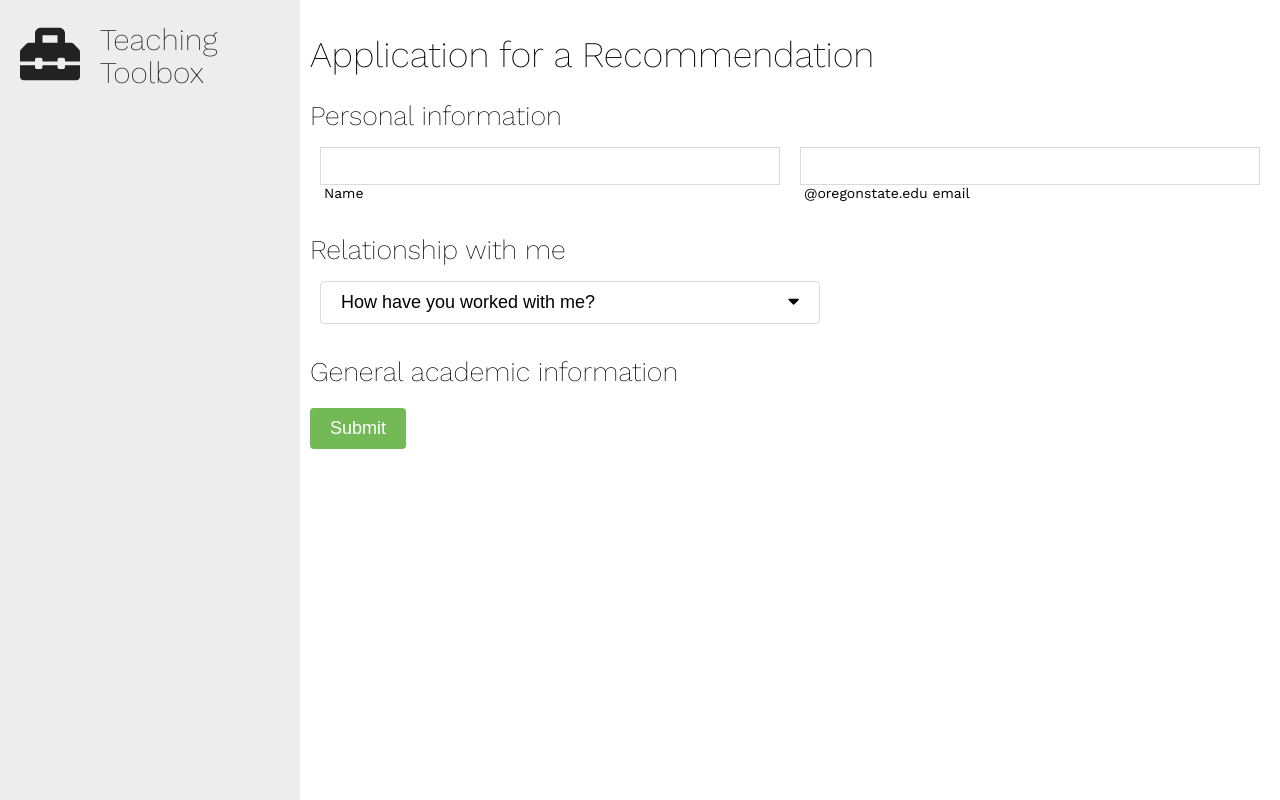
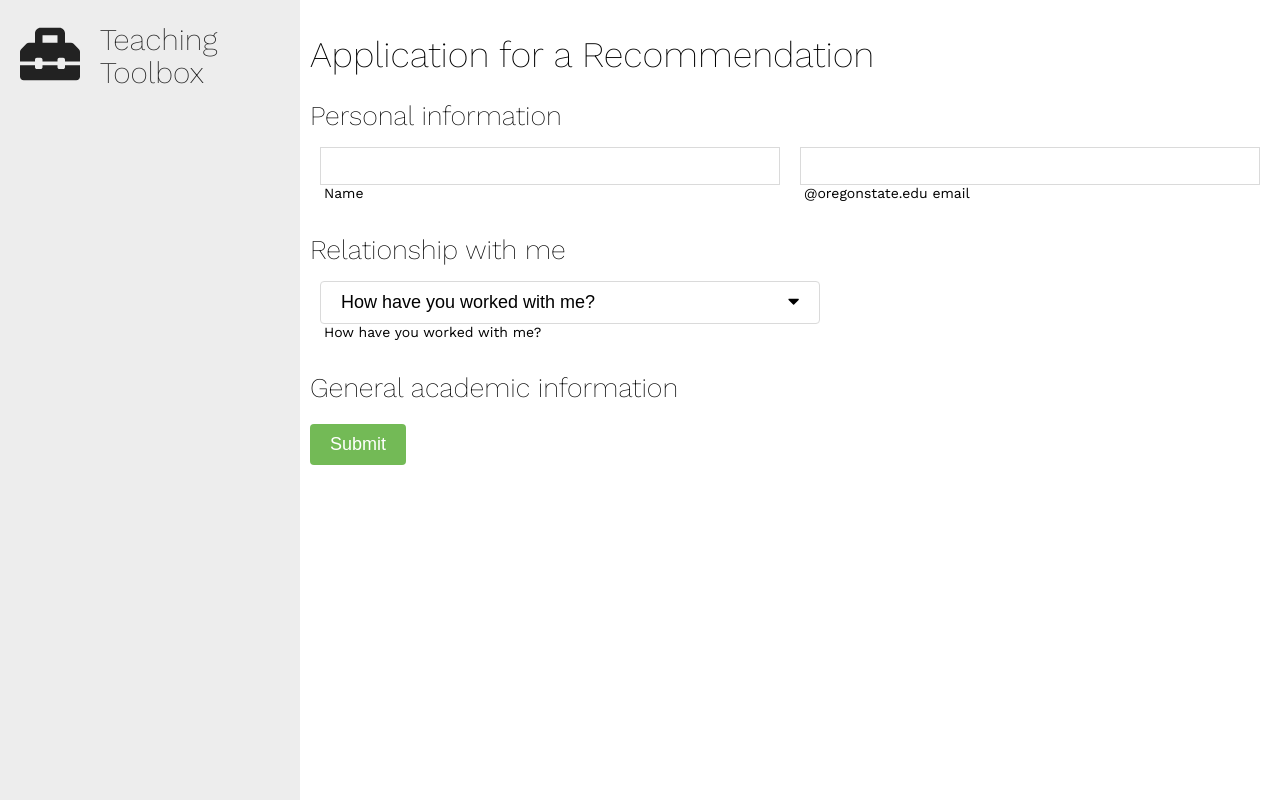
Before and after one commit to robwhess/teaching-toolbox, a Next.js app: page /recommendations in a window 1280 px wide. Built offline with nearby package versions, Linux system fonts and the light colour scheme.

Commit message:
Factor label out of input element to allow consistent labeling.

```diff
--- a/components/DropdownSelect.js
+++ b/components/LabeledDropdownSelect.js
@@ -1,5 +1,5 @@
 /*
- * Dropdown select component.
+ * Labeled ropdown select component with pretty good WAI-ARIA/keyboard support.
  */
 
 import React, { useState, useRef } from 'react';
@@ -8,7 +8,8 @@ import styled from '@emotion/styled';
 import { FontAwesomeIcon } from '@fortawesome/react-fontawesome';
 import { faCaretDown } from '@fortawesome/free-solid-svg-icons';
 
-import Button from '../components/Button';
+import Button from './Button';
+import LabeledInputElement from './LabeledInputElement';
 import generateID from '../lib/generateID';
 import useOutsideClickListener from '../lib/useOutsideClickListener';
 import { color } from '../theme';
@@ -49,7 +50,7 @@ const DropdownButton = styled(Button)`
   }
 `;
 
-const DropdownLabel = styled.div`
+const DropdownText = styled.div`
   display: block;
   margin-right: 20px;
   white-space: nowrap;
@@ -196,6 +197,7 @@ function DropdownSelect({ label, options }) {
   useOutsideClickListener(dropdownContainerRef, closeDropdown);
 
   return (
+    <LabeledInputElement label={label} htmlFor={id}>
       <DropdownContainer ref={dropdownContainerRef}>
         <DropdownButton
           id={id}
@@ -206,7 +208,7 @@ function DropdownSelect({ label, options }) {
           onClick={handleDropDownButtonClick}
           onKeyDown={handleDropdownButtonKeydown}
         >
-        <DropdownLabel>{(options[selectionIdx] && options[selectionIdx].label) || label}</DropdownLabel>
+          <DropdownText>{(options[selectionIdx] && options[selectionIdx].label) || label}</DropdownText>
           <DropdownArrow isExpanded={isExpanded}><FontAwesomeIcon icon={faCaretDown} /></DropdownArrow>
         </DropdownButton>
         <DropdownMenu role="menu" aria-labelledby={id} isExpanded={isExpanded}>
@@ -224,6 +226,7 @@ function DropdownSelect({ label, options }) {
           ))}
         </DropdownMenu>
       </DropdownContainer>
+    </LabeledInputElement>
   );
 }
 
--- /dev/null
+++ b/components/LabeledInputElement.js
@@ -0,0 +1,32 @@
+/*
+ * An input component with a little label below it.
+ */
+
+import React from 'react';
+import PropTypes from 'prop-types';
+import styled from '@emotion/styled';
+
+import { size } from '../theme';
+
+const Label = styled.label`
+  padding-left: 4px;
+  display: block;
+  font-size: ${size.font.small}px;
+`;
+
+function LabeledInputElement({ label, htmlFor, children }) {
+  return (
+    <div>
+      {children}
+      <Label htmlFor={htmlFor}>{label}</Label>
+    </div>
+  );
+}
+
+LabeledInputElement.propTypes = {
+  label: PropTypes.string.isRequired,
+  children: PropTypes.node.isRequired,
+  htmlFor: PropTypes.string
+};
+
+export default LabeledInputElement;
--- a/components/LabeledTextInput.js
+++ b/components/LabeledTextInput.js
@@ -6,8 +6,9 @@ import React from 'react';
 import PropTypes from 'prop-types';
 import styled from '@emotion/styled';
 
+import LabeledInputElement from './LabeledInputElement';
+import generateID from '../lib/generateID';
 import { color, size } from '../theme';
-import generateID from '../lib/generateID';
 
 const Input = styled.input`
   font-size: ${size.font.large}px;
@@ -22,19 +23,12 @@ const Input = styled.input`
   }
 `;
 
-const Label = styled.label`
-  padding-left: 4px;
-  display: block;
-  font-size: ${size.font.small}px;
-`;
-
 function LabeledTextInput({ label, value, onChange, ...rest }) {
   const id = generateID('input');
   return (
-    <div>
-      <Input id={id} value={value} onChange={onChange} {...rest} />
-      <Label htmlFor={id}>{label}</Label>
-    </div>
+    <LabeledInputElement label={label} htmlFor={id}>
+      <Input type="text" id={id} value={value} onChange={onChange} {...rest} />
+    </LabeledInputElement>
   );
 }
 
--- a/components/Layout.js
+++ b/components/Layout.js
@@ -6,8 +6,8 @@ import React from 'react';
 import styled from '@emotion/styled';
 import { Global, css } from '@emotion/core';
 
+import Sidebar from './Sidebar';
 import { size, breakpoints } from '../theme';
-import Sidebar from './Sidebar';
 
 const globalStyles = css`
   @import url('https://fonts.googleapis.com/css?family=Work+Sans:200,400&display=swap');
--- a/pages/recommendations.js
+++ b/pages/recommendations.js
@@ -4,7 +4,7 @@ import styled from '@emotion/styled';
 import { breakpoints } from '../theme';
 import Layout from '../components/Layout';
 import LabeledTextInput from '../components/LabeledTextInput';
-import DropdownSelect from '../components/DropdownSelect';
+import LabeledDropdownSelect from '../components/LabeledDropdownSelect';
 import Button from '../components/Button';
 
 const PageTitle = styled.h1`
@@ -69,7 +69,7 @@ function Index() {
         <h2>Relationship with me</h2>
         <InputRowContainer>
           <InputContainer>
-            <DropdownSelect
+            <LabeledDropdownSelect
               label="How have you worked with me?"
               options={[
                 { value: 'class', label: 'I took your course' },
```
Lines whose indentation alone changed are shown as unchanged.
